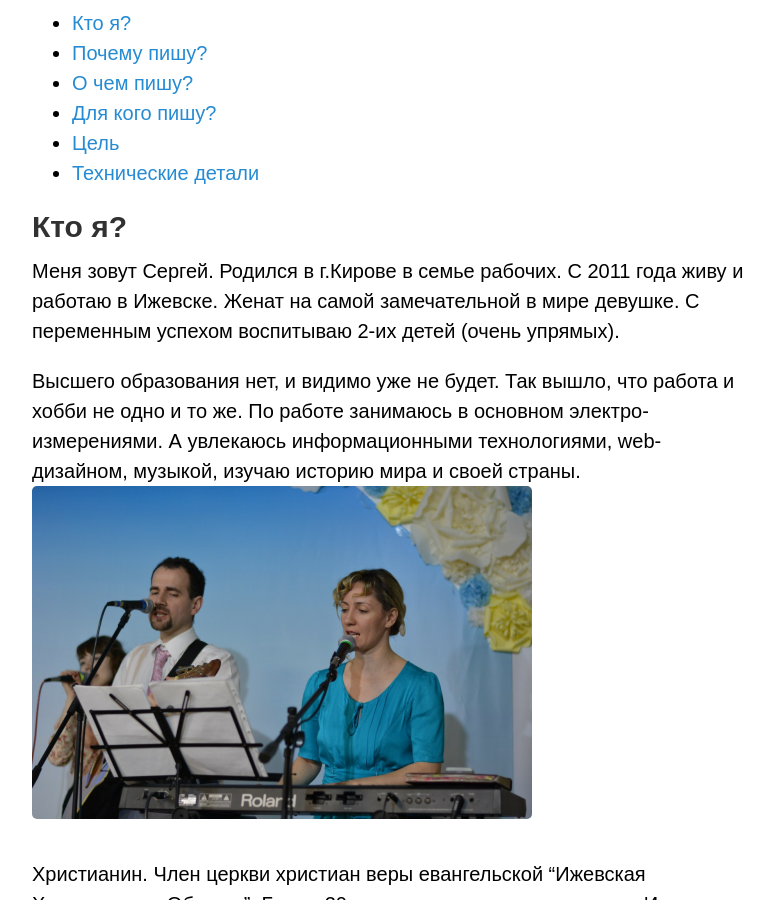
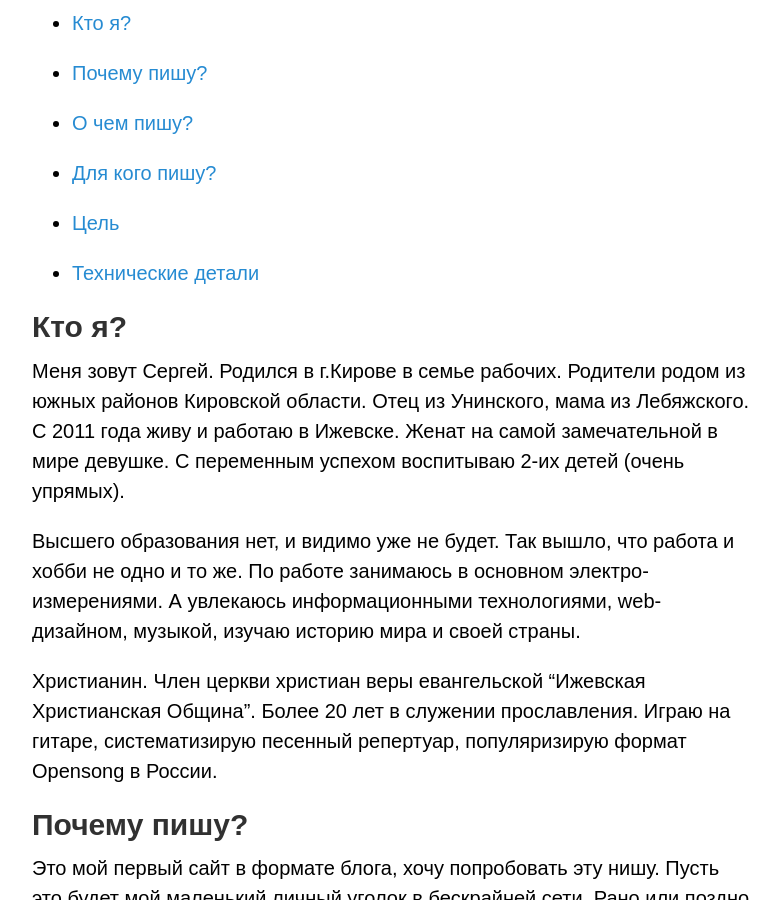
Before and after one commit to SergKnyz/alexblog, a Jekyll site: the page built from about.md, in a window 1280 px wide and 900 px high, scrolled down 597 px. Shown: the whole window, without its empty margins (248-1028 px from the left). Built offline with Jekyll 4.4.1, drawn with Linux system fonts in a browser that asks for light colours.

Commit message:
Updated About

```diff
--- a/about.md
+++ b/about.md
@@ -9,24 +9,29 @@ layout: page
 Приятного чтения!
 
 ## Содержание
+
 * [Кто я?](#faq1)
+
 * [Почему пишу?](#faq2)
+
 * [О чем пишу?](#faq3)
+
 * [Для кого пишу?](#faq4)
+
 * [Цель](#faq5)
+
 * [Технические детали](#faq6)
 
 ## Кто я?  {#faq1}
 
 Меня зовут Сергей.
-Родился в г.Кирове в семье рабочих. С 2011 года живу и работаю в Ижевске.
+Родился в г.Кирове в семье рабочих. Родители родом из южных районов Кировской области. Отец из Унинского, мама из Лебяжского. С 2011 года живу и работаю в Ижевске.
 Женат на самой замечательной в мире девушке. С переменным успехом воспитываю 2-их детей (очень упрямых).
 
 Высшего образования нет, и видимо уже не будет.
 Так вышло, что работа и хобби не одно и то же.
 По работе занимаюсь в основном электро-измерениями.
 А увлекаюсь информационными технологиями, web-дизайном, музыкой, изучаю историю мира и своей страны.
-![im.jpg](/uploads/im.jpg)
 
 Христианин. Член церкви христиан веры евангельской "Ижевская Христианская Община".
 Более 20 лет в служении прославления. Играю на гитаре, систематизирую песенный репертуар, популяризирую формат Opensong в России.
```
